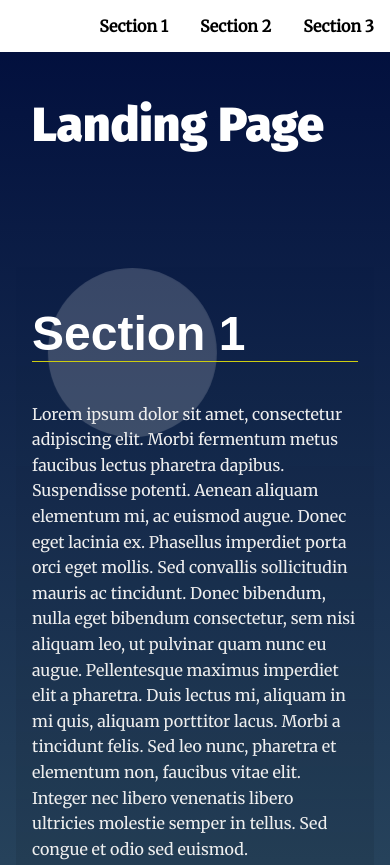
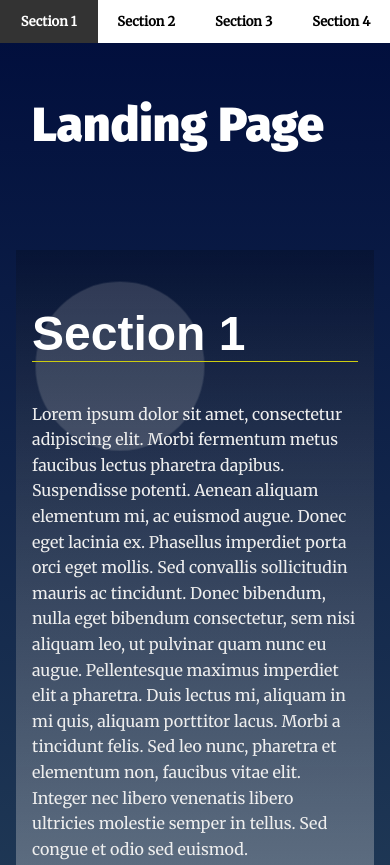
Before and after one commit to DianaMukaliyeva/landing-page, a plain HTML site: page index.html in a window 390 px wide. Shown: the top 865 px of the page. Drawn offline with Linux system fonts and the light colour scheme.

Commit message:
Changed font-size in mobile

```diff
--- a/css/styles.css
+++ b/css/styles.css
@@ -68,10 +68,13 @@ section {
     padding-left: 0;
     margin: 0;
     text-align: right;
+    font-size: small;
 }
 
 .navbar__menu li {
+    flex: 1;
     display: inline-block;
+    text-align: center;
 }
 
 .navbar__menu .menu__link {
@@ -86,6 +89,12 @@ section {
     background: #333;
     color: #fff;
     transition: ease 0.3s all;
+}
+
+#navbar__list {
+    display: flex;
+    justify-content: center;
+    /* flex-wrap: wrap; */
 }
 
 /* Header Styles */
@@ -120,6 +129,9 @@ section {
     .landing__container {
         max-width: 50em;
         padding: 4em;
+    }
+    .navbar__menu ul {
+        font-size: initial;
     }
 }
 
@@ -193,19 +205,25 @@ section:nth-of-type(3n + 1) .landing__container::after {
 /* ---- Theme State Rules ---- */
 /* Section Active Styles */
 /* Note: your-active-class class is applied through javascript. You should update the class here and in the index.html to what you set in your javascript file.  */
-section.your-active-class {
-    background: rgb(0, 0, 0);
-    background: linear-gradient(0deg, rgba(0, 0, 0, 0.1) 0%, rgba(0, 0, 0, 0) 100%);
+section.active-class {
+    background: rgb(209, 181, 181);
+    background: linear-gradient(0deg, rgba(255, 255, 255, 0.4) 0%, rgba(0, 0, 0, 0.2) 100%);
 }
 
-section.your-active-class .landing__container::before {
+section.active-class .landing__container::before {
     opacity: 1;
     animation: rotate 4s linear 0s infinite forwards;
 }
 
-section.your-active-class .landing__container::after {
+section.active-class .landing__container::after {
     opacity: 1;
     animation: rotate 5s linear 0s infinite forwards reverse;
+}
+
+/* Navigation Active Styles */
+.navbar__menu .active-class {
+    background: rgb(209, 181, 181);
+    background: linear-gradient(0deg, rgba(255, 255, 255, 0.4) 0%, rgba(0, 0, 0, 0.2) 100%);
 }
 
 /* Section Active Styles Keyframe Animations */
--- a/index.html
+++ b/index.html
@@ -26,7 +26,7 @@
     a data attribute that will populate the li node.
     Adding more sections will automatically populate nav.
     The first section is set to active class by default -->
-    <section id="section1" data-nav="Section 1" class="your-active-class">
+    <section id="section1" data-nav="Section 1" class="active-class">
       <div class="landing__container">
         <h2>Section 1</h2>
         <p>Lorem ipsum dolor sit amet, consectetur adipiscing elit. Morbi fermentum metus faucibus lectus pharetra dapibus. Suspendisse potenti. Aenean aliquam elementum mi, ac euismod augue. Donec eget lacinia ex. Phasellus imperdiet porta orci eget mollis. Sed convallis sollicitudin mauris ac tincidunt. Donec bibendum, nulla eget bibendum consectetur, sem nisi aliquam leo, ut pulvinar quam nunc eu augue. Pellentesque maximus imperdiet elit a pharetra. Duis lectus mi, aliquam in mi quis, aliquam porttitor lacus. Morbi a tincidunt felis. Sed leo nunc, pharetra et elementum non, faucibus vitae elit. Integer nec libero venenatis libero ultricies molestie semper in tellus. Sed congue et odio sed euismod.</p>
@@ -50,6 +50,14 @@
         <p>Aliquam a convallis justo. Vivamus venenatis, erat eget pulvinar gravida, ipsum lacus aliquet velit, vel luctus diam ipsum a diam. Cras eu tincidunt arcu, vitae rhoncus purus. Vestibulum fermentum consectetur porttitor. Suspendisse imperdiet porttitor tortor, eget elementum tortor mollis non.</p>
       </div>
     </section>
+    <section id="section4" data-nav="Section 4">
+      <div class="landing__container">
+        <h2>Section 4</h2>
+        <p>Lorem ipsum dolor sit amet, consectetur adipiscing elit. Morbi fermentum metus faucibus lectus pharetra dapibus. Suspendisse potenti. Aenean aliquam elementum mi, ac euismod augue. Donec eget lacinia ex. Phasellus imperdiet porta orci eget mollis. Sed convallis sollicitudin mauris ac tincidunt. Donec bibendum, nulla eget bibendum consectetur, sem nisi aliquam leo, ut pulvinar quam nunc eu augue. Pellentesque maximus imperdiet elit a pharetra. Duis lectus mi, aliquam in mi quis, aliquam porttitor lacus. Morbi a tincidunt felis. Sed leo nunc, pharetra et elementum non, faucibus vitae elit. Integer nec libero venenatis libero ultricies molestie semper in tellus. Sed congue et odio sed euismod.</p>
+
+        <p>Aliquam a convallis justo. Vivamus venenatis, erat eget pulvinar gravida, ipsum lacus aliquet velit, vel luctus diam ipsum a diam. Cras eu tincidunt arcu, vitae rhoncus purus. Vestibulum fermentum consectetur porttitor. Suspendisse imperdiet porttitor tortor, eget elementum tortor mollis non.</p>
+      </div>
+    </section>
   </main>
   <footer class="page__footer">
     <p>&copy Udacity</p>
```
